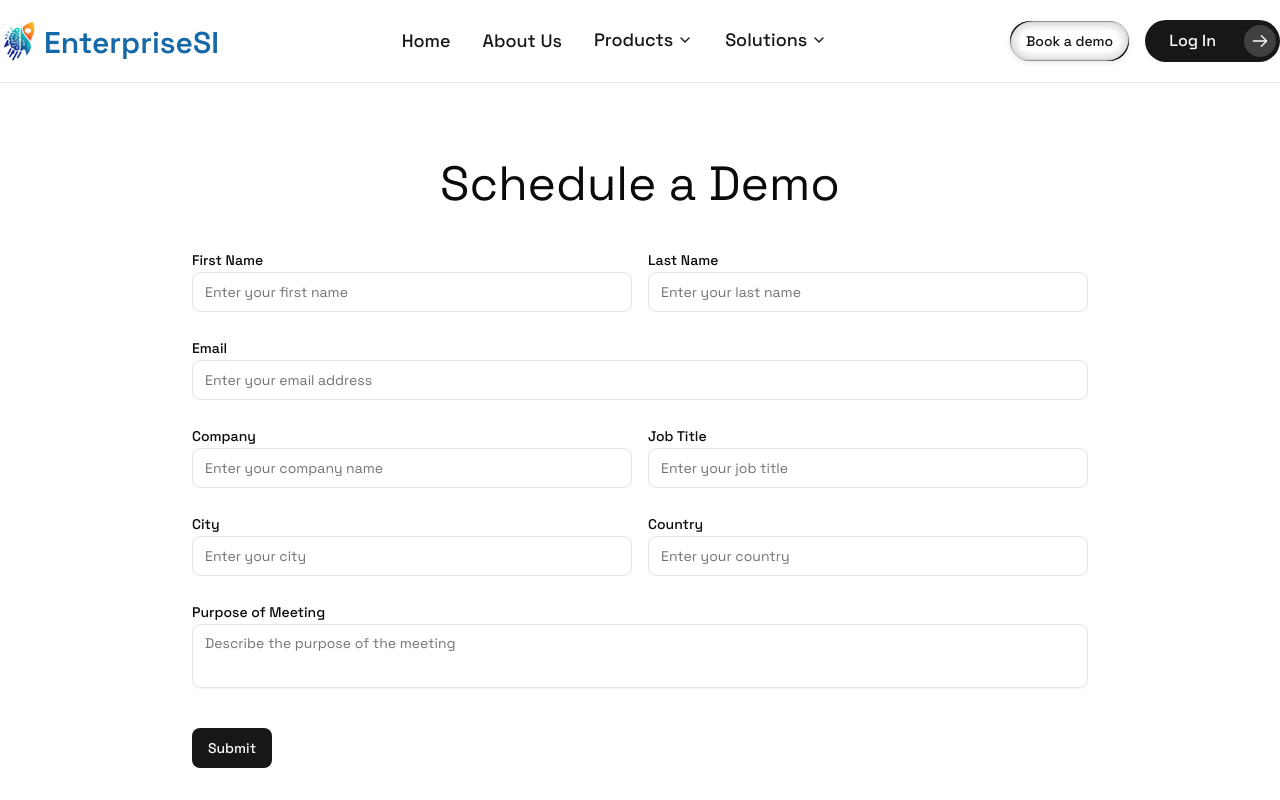
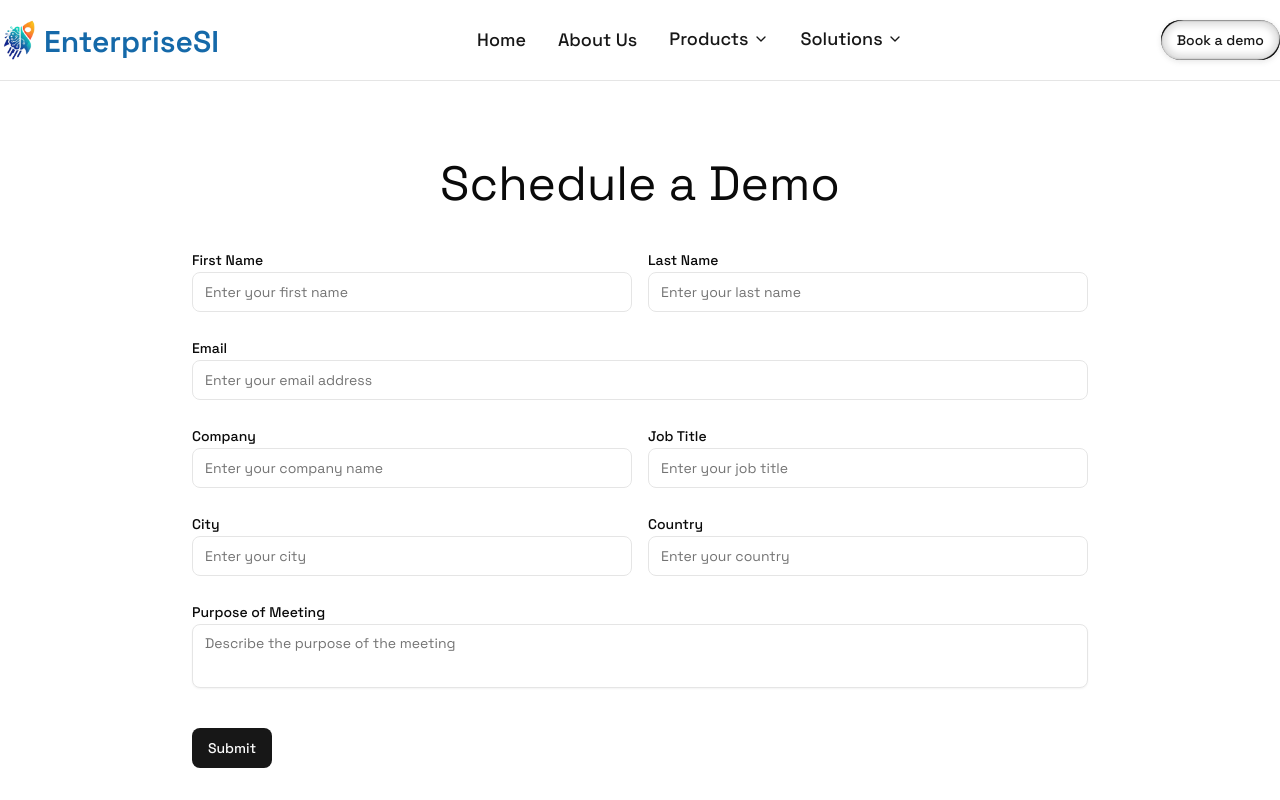
Before and after one commit to EnterpriseSI-Product-Engineering/esi-website, a React (Vite) app: page /demo in a window 1280 px wide. Shown: the top 800 px of the page. Built offline with nearby package versions, Linux system fonts and the light colour scheme.

Commit message:
removed login button

```diff
--- a/src/components/common/Navbar.jsx
+++ b/src/components/common/Navbar.jsx
@@ -212,7 +212,7 @@ const Navbar = () => {
           <Link to="/demo">
             <LiquidButton size={"lg"}>Book a demo</LiquidButton>
           </Link>
-          <Link to="https://lab.enterprisesi.co" target="_blank">
+          {/* <Link to="https://lab.enterprisesi.co" target="_blank">
             <button className="group relative cursor-pointer inline-flex h-[42px] items-center justify-center rounded-full bg-neutral-900 py-1 pl-6 pr-14 font-medium text-neutral-50">
               <span className="z-10 pr-2">Log In</span>
               <div className="absolute right-1 inline-flex size-8 items-center justify-end rounded-full bg-neutral-700 transition-[width] group-hover:w-[calc(100%-8px)]">
@@ -235,7 +235,7 @@ const Navbar = () => {
                 </div>
               </div>
             </button>
-          </Link>
+          </Link> */}
         </div>
 
         {/* mobile menu */}
```
